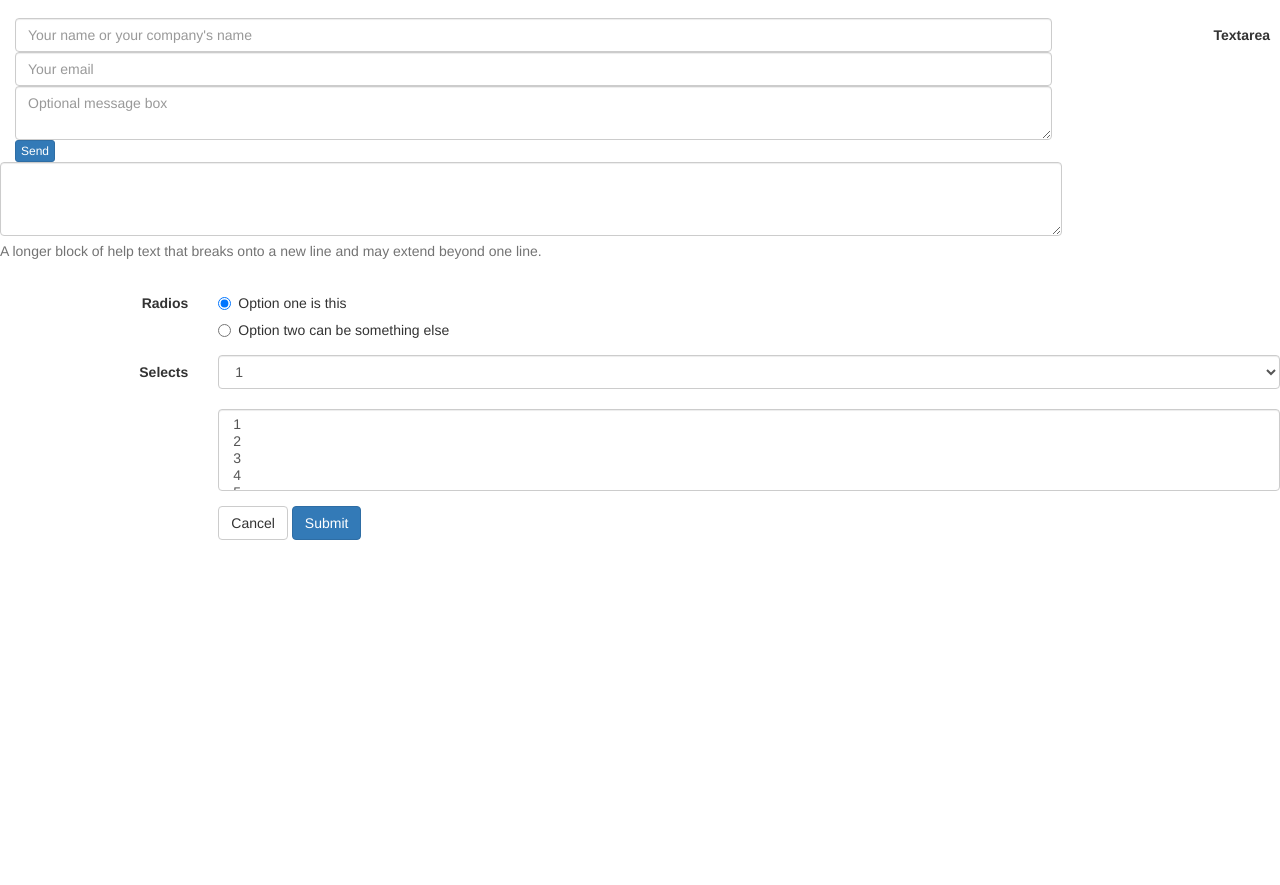
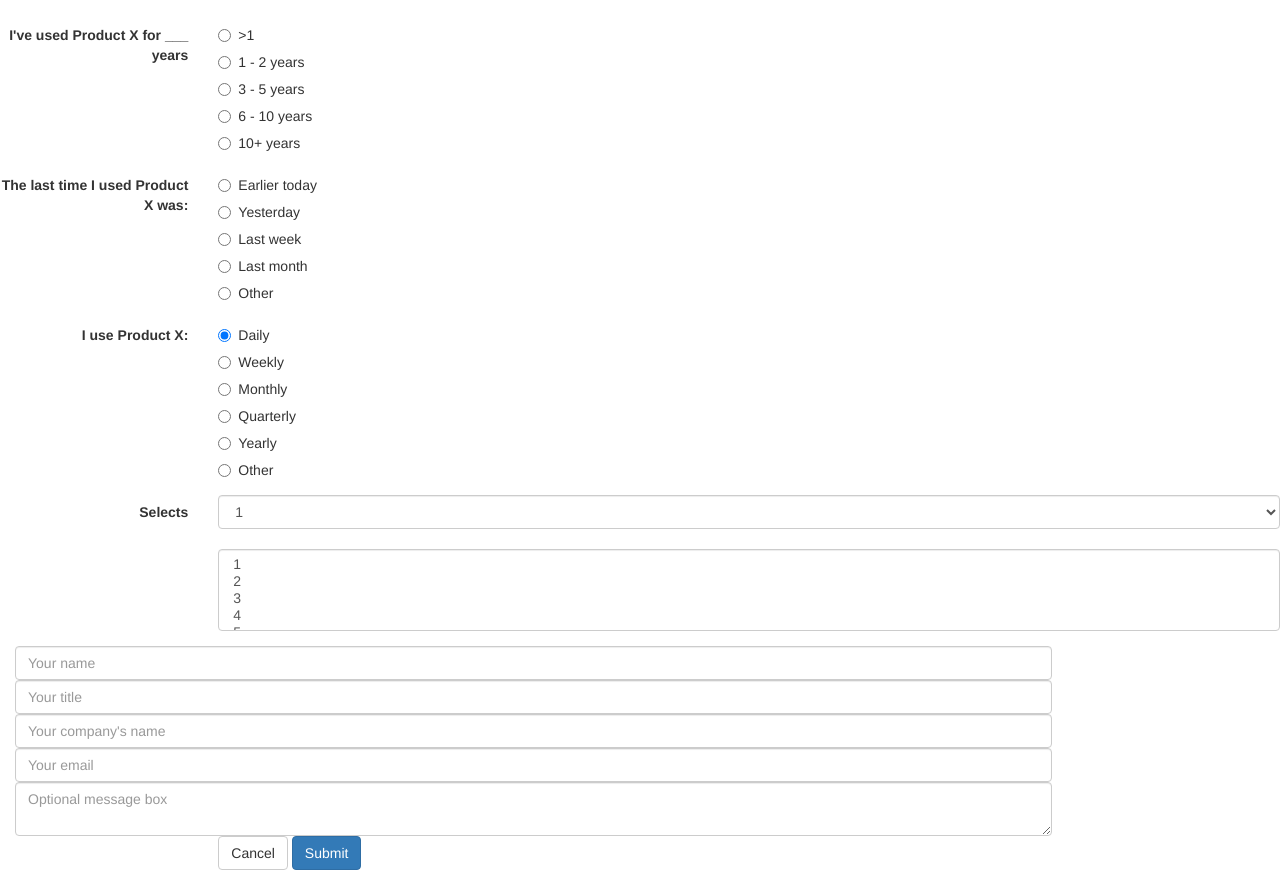
Before and after one commit to snlandis/finalProject, a plain HTML site: page apply.html in a window 1280 px wide. Shown: the part 54-939 px from the top of the page. Before the commit the page ends 800 px from the top, so only its background shows below. Drawn offline with nearby package versions, Linux system fonts and the light colour scheme.

Commit message:
major content adds

```diff
--- a/apply.html
+++ b/apply.html
@@ -29,8 +29,8 @@
           <div class="collapse navbar-collapse" id="bs-example-navbar-collapse-1">
             <ul class="nav navbar-nav">
               <li class="active"><a href="index.html">Home <span class="sr-only">(current)</span></a></li>
-              <li><a href="#">How it works</a></li>
-              <li><a href="#">View the projects</a></li>
+              <li><a href="how.html">How it works</a></li>
+              <li><a href="view.html">View the projects</a></li>
               <li class="dropdown">
                 <a href="#" class="dropdown-toggle" data-toggle="dropdown" role="button" aria-expanded="false">Dropdown <span class="caret"></span></a>
                 <ul class="dropdown-menu" role="menu">
@@ -50,51 +50,137 @@
           </div>
         </div>
       </nav>
+    </header>
 
-    </header>
+
 
     <form class="form-horizontal">
       <fieldset>
 
         <form method="POST" action="http://formspree.io/your@email.com">
 
-        <div class="col-lg-10">
-          <input type="text" name="name" class="form-control" placeholder="Your name or your company's name">
-
-          <input type="email" name="email" class="form-control" id="inputEmail" placeholder="Your email">
-
-          <textarea name="message" class="form-control" placeholder="Optional message box"></textarea>
-
-          <a href="#" type="submit" class="btn btn-primary btn-xs">Send</a>
-          </div>
-        </form>
 
 
 
         <div class="form-group">
-          <label for="textArea" class="col-lg-2 control-label">Textarea</label>
-          <div class="col-lg-10">
-            <textarea class="form-control" rows="3" id="textArea"></textarea>
-            <span class="help-block">A longer block of help text that breaks onto a new line and may extend beyond one line.</span>
-          </div>
-        </div>
-        <div class="form-group">
-          <label class="col-lg-2 control-label">Radios</label>
+          <label class="col-lg-2 control-label">I've used Product X for ___ years</label>
           <div class="col-lg-10">
             <div class="radio">
               <label>
                 <input type="radio" name="optionsRadios" id="optionsRadios1" value="option1" checked="">
-                Option one is this
+                >1
               </label>
             </div>
             <div class="radio">
               <label>
                 <input type="radio" name="optionsRadios" id="optionsRadios2" value="option2">
-                Option two can be something else
+                1 - 2 years
+              </label>
+            </div>
+            <div class="radio">
+              <label>
+                <input type="radio" name="optionsRadios" id="optionsRadios3" value="option3">
+                3 - 5 years
+              </label>
+            </div>
+            <div class="radio">
+              <label>
+                <input type="radio" name="optionsRadios" id="optionsRadios4" value="option4">
+                6 - 10 years
+              </label>
+            </div>
+            <div class="radio">
+              <label>
+                <input type="radio" name="optionsRadios" id="optionsRadios5" value="option5">
+                10+ years
               </label>
             </div>
           </div>
         </div>
+
+        <div class="form-group">
+          <label class="col-lg-2 control-label">The last time I used Product X was:</label>
+          <div class="col-lg-10">
+            <div class="radio">
+              <label>
+                <input type="radio" name="optionsRadios" id="optionsRadios1" value="option1" checked="">
+                Earlier today
+              </label>
+            </div>
+            <div class="radio">
+              <label>
+                <input type="radio" name="optionsRadios" id="optionsRadios2" value="option2">
+                Yesterday
+              </label>
+            </div>
+            <div class="radio">
+              <label>
+                <input type="radio" name="optionsRadios" id="optionsRadios3" value="option3">
+                Last week
+              </label>
+            </div>
+            <div class="radio">
+              <label>
+                <input type="radio" name="optionsRadios" id="optionsRadios4" value="option4">
+                Last month
+              </label>
+            </div>
+            <div class="radio">
+              <label>
+                <input type="radio" name="optionsRadios" id="optionsRadios5" value="option5">
+                Other
+              </label>
+            </div>
+          </div>
+        </div>
+
+        <div class="form-group">
+          <label class="col-lg-2 control-label">I use Product X:</label>
+          <div class="col-lg-10">
+            <div class="radio">
+              <label>
+                <input type="radio" name="optionsRadios" id="optionsRadios1" value="option1" checked="">
+                Daily
+              </label>
+            </div>
+            <div class="radio">
+              <label>
+                <input type="radio" name="optionsRadios" id="optionsRadios2" value="option2">
+                Weekly
+              </label>
+            </div>
+            <div class="radio">
+              <label>
+                <input type="radio" name="optionsRadios" id="optionsRadios3" value="option3">
+                Monthly
+              </label>
+            </div>
+            <div class="radio">
+              <label>
+                <input type="radio" name="optionsRadios" id="optionsRadios4" value="option4">
+                Quarterly
+              </label>
+            </div>
+            <div class="radio">
+              <label>
+                <input type="radio" name="optionsRadios" id="optionsRadios5" value="option5">
+                Yearly
+              </label>
+            </div>
+            <div class="radio">
+              <label>
+                <input type="radio" name="optionsRadios" id="optionsRadios6" value="option6">
+                Other
+              </label>
+            </div>
+          </div>
+        </div>
+
+
+
+
+
+
         <div class="form-group">
           <label for="select" class="col-lg-2 control-label">Selects</label>
           <div class="col-lg-10">
@@ -115,12 +201,29 @@
             </select>
           </div>
         </div>
-        <div class="form-group">
-          <div class="col-lg-10 col-lg-offset-2">
-            <button type="reset" class="btn btn-default">Cancel</button>
-            <button type="submit" class="btn btn-primary">Submit</button>
+
+
+        <div class="col-lg-10">
+          <input type="text" name="name" class="form-control" placeholder="Your name">
+          <input type="text" name="title" class="form-control" placeholder="Your title">
+          <input type="text" name="company" class="form-control" placeholder="Your company's name">
+
+          <input type="email" name="email" class="form-control" id="inputEmail" placeholder="Your email">
+
+          <textarea name="message" class="form-control" placeholder="Optional message box"></textarea>
           </div>
-        </div>
+
+          <div class="form-group">
+            <div class="col-lg-10 col-lg-offset-2">
+              <button type="reset" class="btn btn-default">Cancel</button>
+              <button type="submit" class="btn btn-primary">Submit</button>
+              <!-- <a href="#" type="submit" class="btn btn-primary btn-xs">Send</a> -->
+            </div>
+          </div>
+
+
+
+      </form>
       </fieldset>
     </form>
 
```
Also changed, not shown: how.html (+12 -3 lines), index.html (+20 -2 lines).
